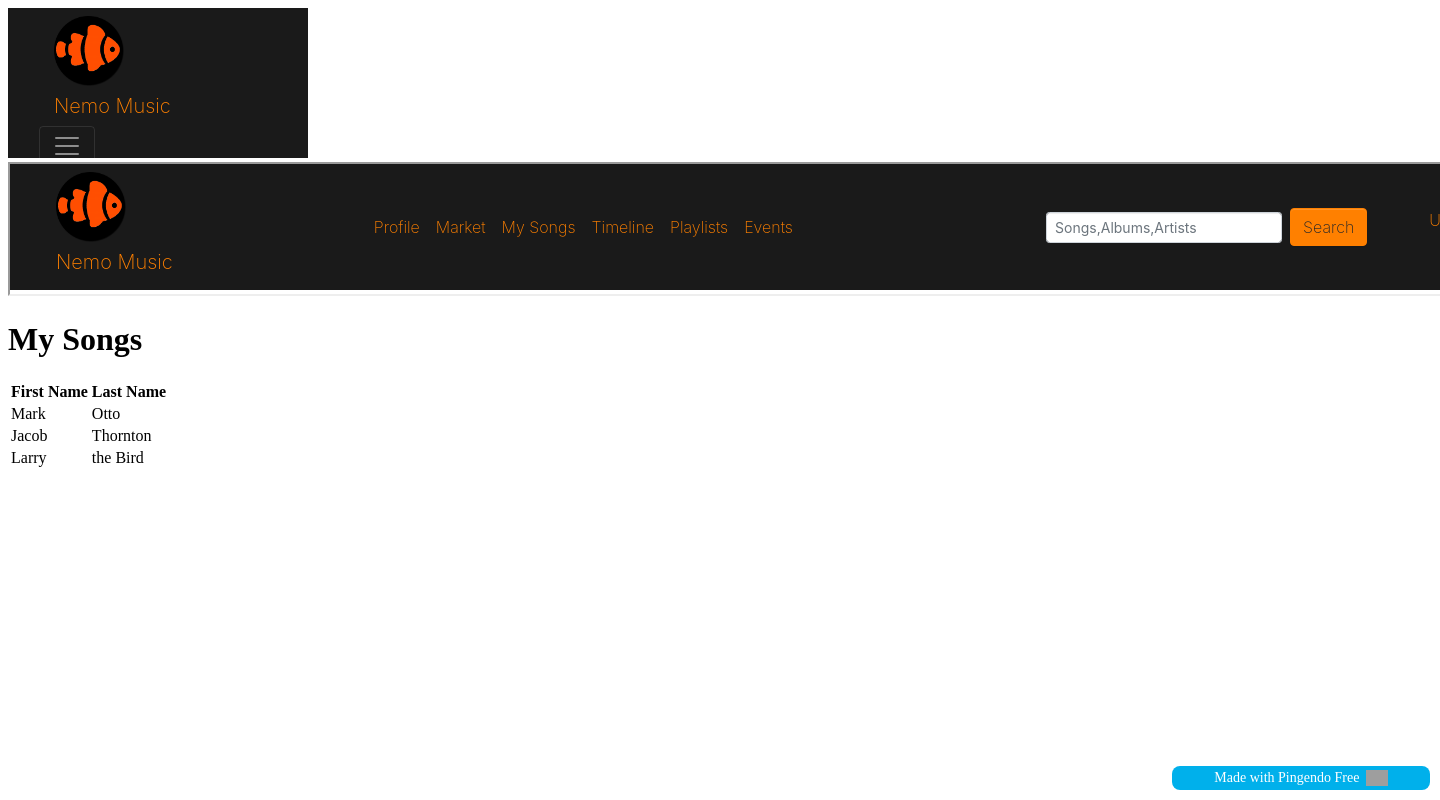
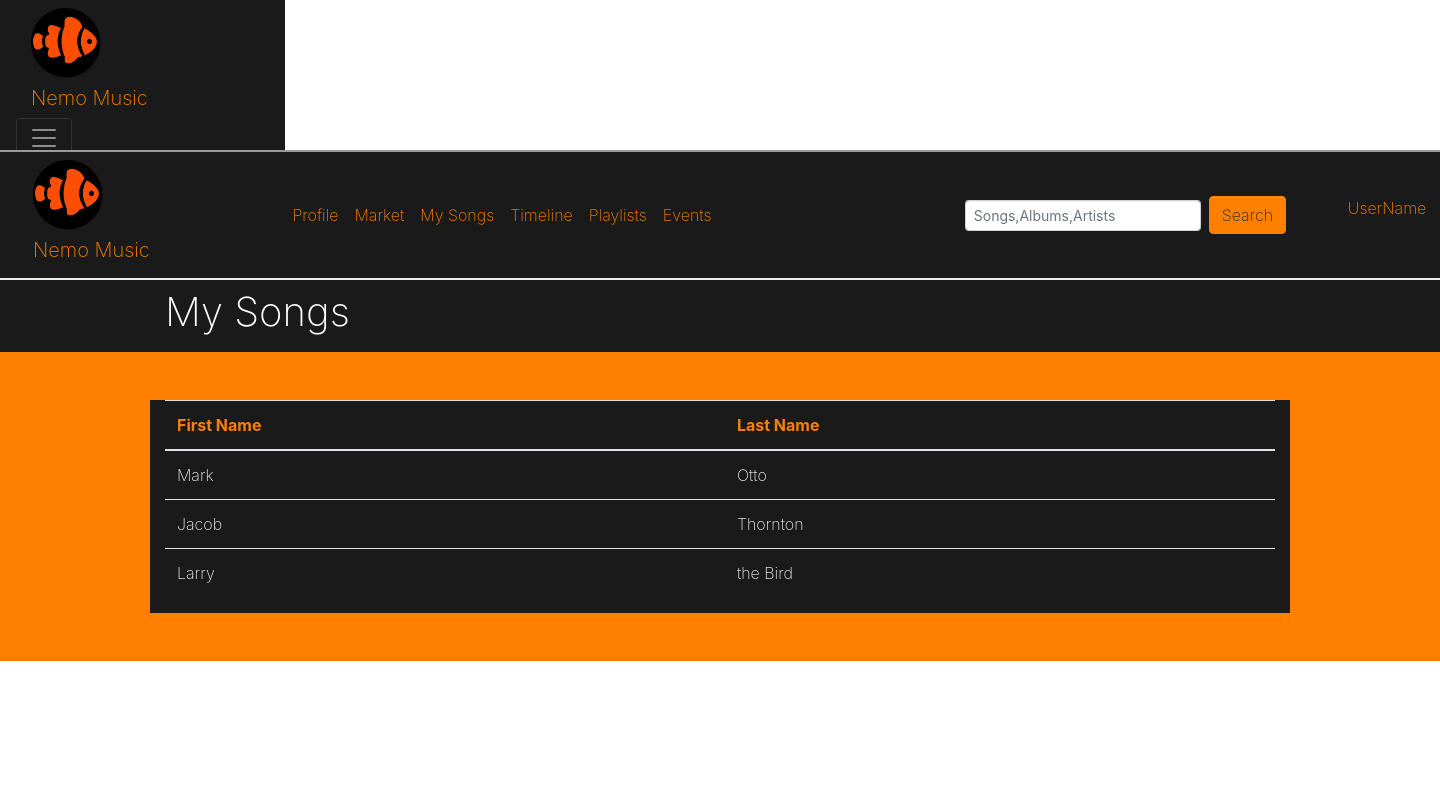
Before and after one commit to NemoMusic/Nemo, a Flask app: template templates/my_songs.html in a window 1440 px wide; the page is wider, and only the part inside the window is pictured. Run offline with Flask 2, Linux system fonts and the light colour scheme; the template is opened without the code that fills it, so the values that code supplies are empty; parts of the project's set-up code (start-up, migrations or seed data) failed here and were passed over; some libraries are stand-ins or nearby versions; grey boxes are pictures that could not be loaded.

Commit message:
temp-primeuı

```diff
--- a/app.py
+++ b/app.py
@@ -10,7 +10,7 @@ app.config['SECRET_KEY'] = 'e5ac358c-f0bf-11e5-9e39-d3b532c10a28'
 @app.route('/')
 def hello():
     if 'user_id' in session:
-        return redirect("/home")
+        return render_template('my_songs.html')
     else:
         return redirect('/login')
 
--- a/templates/my_songs.html
+++ b/templates/my_songs.html
@@ -5,7 +5,7 @@
   <meta charset="utf-8">
   <meta name="viewport" content="width=device-width, initial-scale=1">
   <link rel="stylesheet" href="https://cdnjs.cloudflare.com/ajax/libs/font-awesome/4.7.0/css/font-awesome.min.css" type="text/css">
-  <link rel="stylesheet" href="../static/my_songs.css" type="text/css"> </head>
+  <link rel="stylesheet" href="../static/theme.css" type="text/css"> </head>
 
 <body>
   <div class="row">
@@ -54,9 +54,6 @@
   <script src="https://code.jquery.com/jquery-3.2.1.slim.min.js" integrity="sha384-KJ3o2DKtIkvYIK3UENzmM7KCkRr/rE9/Qpg6aAZGJwFDMVNA/GpGFF93hXpG5KkN" crossorigin="anonymous"></script>
   <script src="https://cdnjs.cloudflare.com/ajax/libs/popper.js/1.12.9/umd/popper.min.js" integrity="sha384-ApNbgh9B+Y1QKtv3Rn7W3mgPxhU9K/ScQsAP7hUibX39j7fakFPskvXusvfa0b4Q" crossorigin="anonymous"></script>
   <script src="https://maxcdn.bootstrapcdn.com/bootstrap/4.0.0/js/bootstrap.min.js" integrity="sha384-JZR6Spejh4U02d8jOt6vLEHfe/JQGiRRSQQxSfFWpi1MquVdAyjUar5+76PVCmYl" crossorigin="anonymous"></script>
-  <pingendo onclick="window.open('https://pingendo.com/', '_blank')" style="cursor:pointer;position: fixed;bottom: 10px;right:10px;padding:4px;background-color: #00b0eb;border-radius: 8px; width:250px;display:flex;flex-direction:row;align-items:center;justify-content:center;font-size:14px;color:white">Made with Pingendo Free&nbsp;&nbsp;
-    <img src="https://pingendo.com/site-assets/Pingendo_logo_big.png" class="d-block" alt="Pingendo logo" height="16">
-  </pingendo>
 </body>
 
 </html>
--- a/templates/top_menu.html
+++ b/templates/top_menu.html
@@ -8,9 +8,6 @@
   <link rel="stylesheet" href="../static/theme.css" type="text/css"> </head>
 
 <body>
-  <pingendo onclick="window.open('https://pingendo.com/', '_blank')" style="cursor:pointer;position: fixed;bottom: 10px;right:10px;padding:4px;background-color: #00b0eb;border-radius: 8px; width:250px;display:flex;flex-direction:row;align-items:center;justify-content:center;font-size:14px;color:white">Made with Pingendo Free&nbsp;&nbsp;
-    <img src="https://pingendo.com/site-assets/Pingendo_logo_big.png" class="d-block" alt="Pingendo logo" height="16">
-  </pingendo>
   <nav class="navbar navbar-expand-md navbar-dark bg-primary">
     <div class="col-md-2">
       <div class="col-md-3">
```
